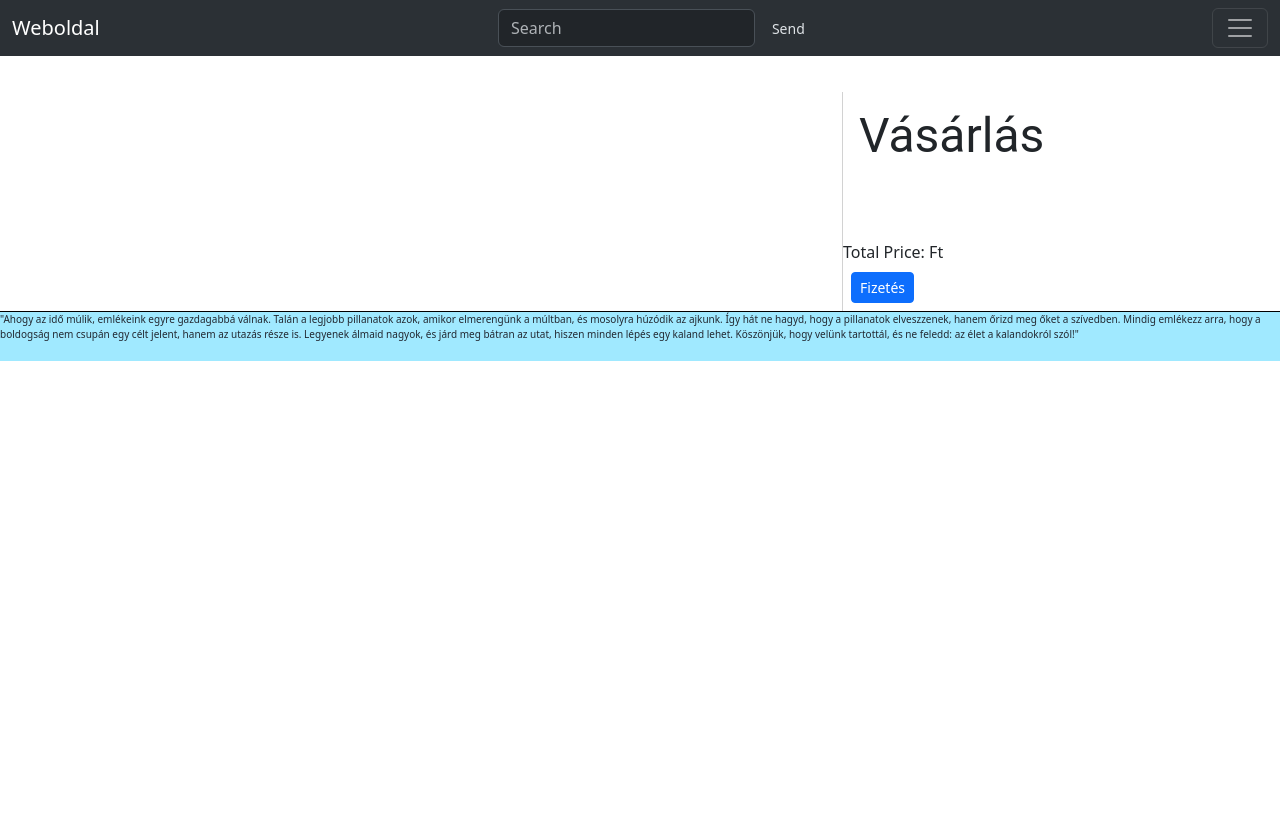
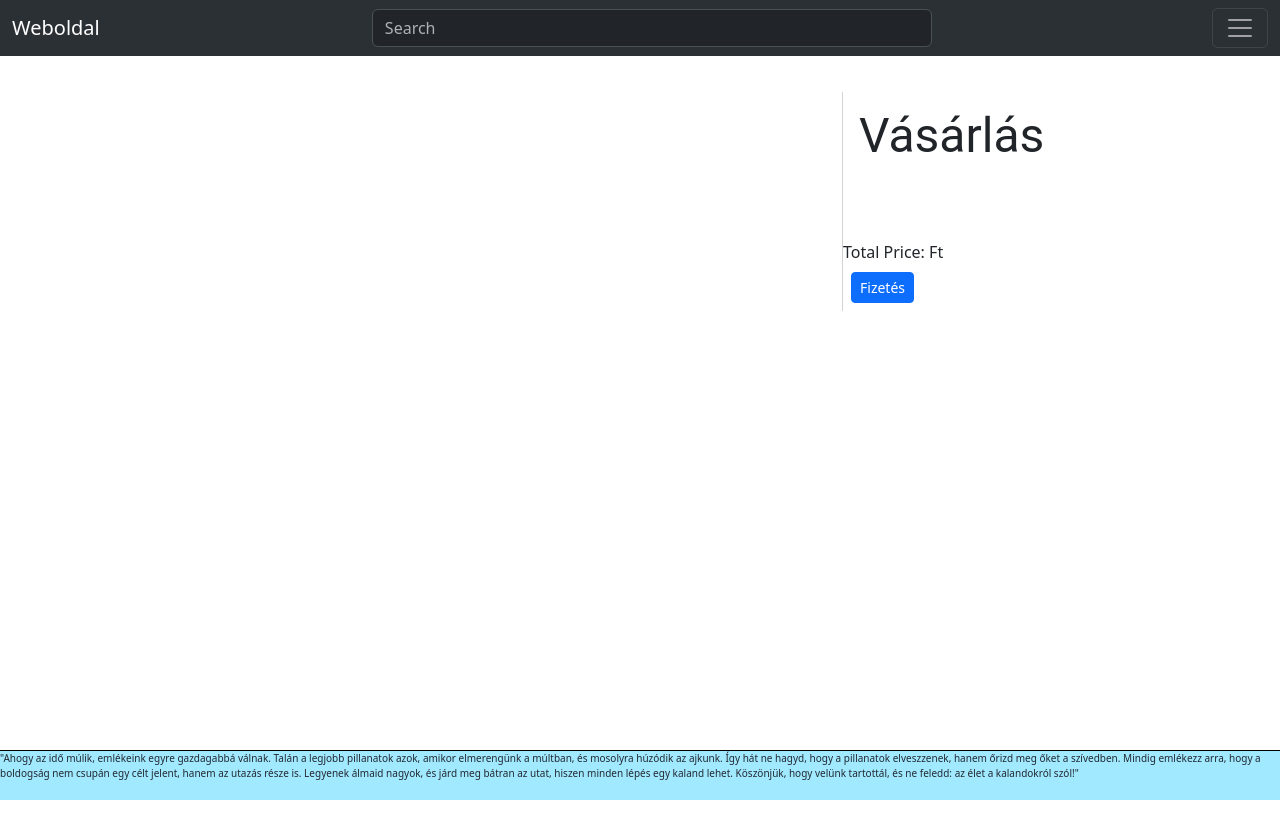
Before and after one commit to DomeeX5/VIZSGAREMEK, a React (Vite) app in the folder apps/client/: page /cart in a window 1280 px wide. Shown: the top 838 px of the page. Before the commit the page ends 800 px from the top, so only its background shows below. Built offline with nearby package versions, Linux system fonts and the light colour scheme.

Commit message:
Frontend classok hozzáadása a legfelső elemekhez

```diff
--- a/apps/client/src/Components/Cart/Cart.tsx
+++ b/apps/client/src/Components/Cart/Cart.tsx
@@ -20,7 +20,7 @@ function Cart() {
 
     return (
         <>
-            <Container>
+            <Container className={'main-container'}>
                 <Row>
                     <Col xl={8} lg={8} md={12} sm={12} xs={12}>
                         <ListGroup>
--- a/apps/client/src/Components/Home/Main.tsx
+++ b/apps/client/src/Components/Home/Main.tsx
@@ -43,7 +43,7 @@ function Main() {
     };
 
     return (
-        <Container>
+        <Container className={'main-container'}>
             {showAlert && (
                 <Alert severity="error" className={"Alert"} onClose={() => setShowAlert(false)}>
                     Ahhoz, hogy a kosárba tudd a terméket rakni, be kell jelentkezned.
--- a/apps/client/src/Components/Navbar.tsx
+++ b/apps/client/src/Components/Navbar.tsx
@@ -1,6 +1,5 @@
 import React, { useEffect, useState } from "react";
 import {
-    Button,
     Col,
     Container,
     Form,
@@ -73,15 +72,12 @@ function Navbar() {
                         <Form.Control
                             type="search"
                             placeholder="Search"
-                            className={`me-2 ${searching ? 'focused' : ''}`}
+                            className={`me-2 ${searching ? 'focused' : ''} searchbar`}
                             aria-label="Search"
                             value={query}
                             onChange={handleSearch}
                         onFocus={() => setSearching(true)}
                         onBlur={() => setSearching(false)}/>
-                        <Button type={'submit'} variant="contained" size="sm" color="success">
-                            Send
-                        </Button>
                     </Form>
                     <ReactNavbar.Toggle onClick={() => setShowOffcanvas(!showOffcanvas)} aria-controls="offcanvasNavbar" />
                     <ReactNavbar.Offcanvas
```
